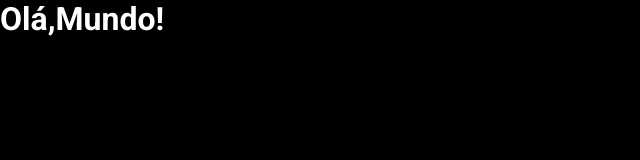
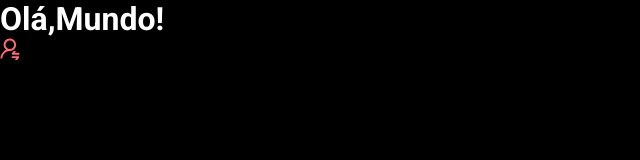
Before and after one commit to Othonosb/projeto-fornt-js-back-java, a React (Vite) app in the folder dsmeta/frontend/: page / in a window 1280 px wide. Shown: the top 160 px of the page, without its empty margins (0-640 px from the left). Built offline with nearby package versions, Linux system fonts and the light colour scheme.

Commit message:
implementando componentes

```diff
--- a/dsmeta/frontend/src/App.tsx
+++ b/dsmeta/frontend/src/App.tsx
@@ -1,11 +1,13 @@
-
-
+import NotificationButton from "./components/NotificationButton";
 
 function App() {
 
   return (
+    <>
    <h1>Olá,Mundo!</h1>
+   <NotificationButton />
+   </>
   )
 }
 
-export default App
+export default App;
--- /dev/null
+++ b/dsmeta/frontend/src/components/NotificationButton/index.tsx
@@ -0,0 +1,15 @@
+import icon from '../../assets/img/notification-icon.svg'
+
+import './styles.css'
+
+function NotificationButton() {
+
+    return (
+        <div className="dsmeta-red-btn">
+            <img src= {icon} alt="Notificar" />
+        </div>
+
+    )
+  }
+
+export default NotificationButton;
```
Also changed, not shown: dsmeta/frontend/src/assets/img/notification-icon.svg (added), dsmeta/frontend/src/components/NotificationButton/styles.css (added), 1 other file (tests, documents, lock files or other folders).
